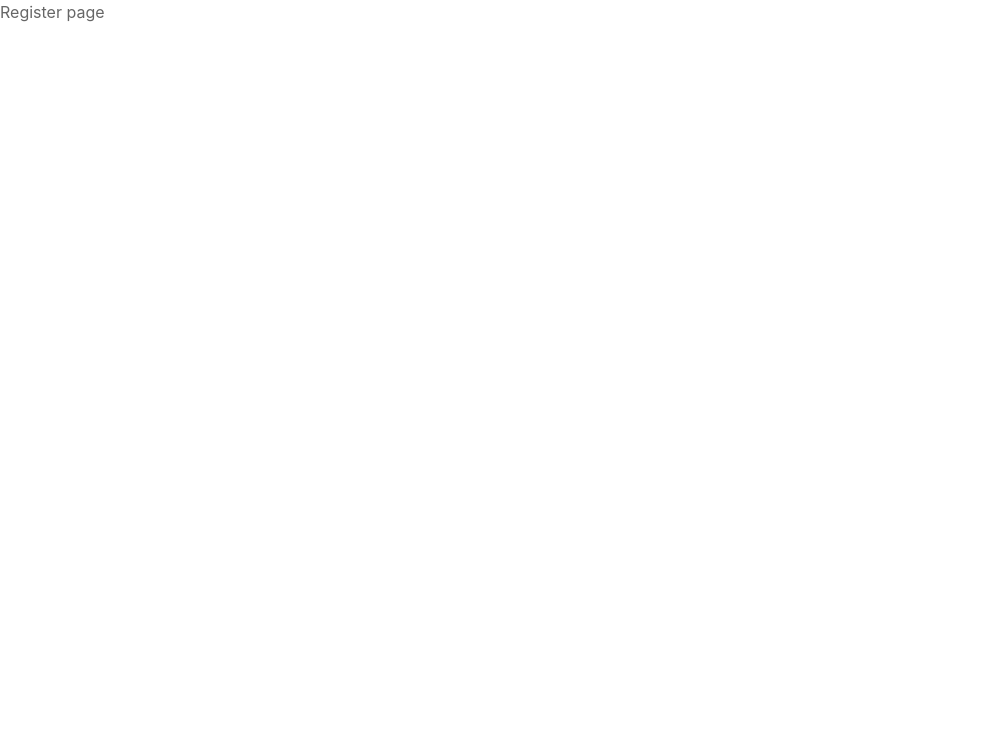
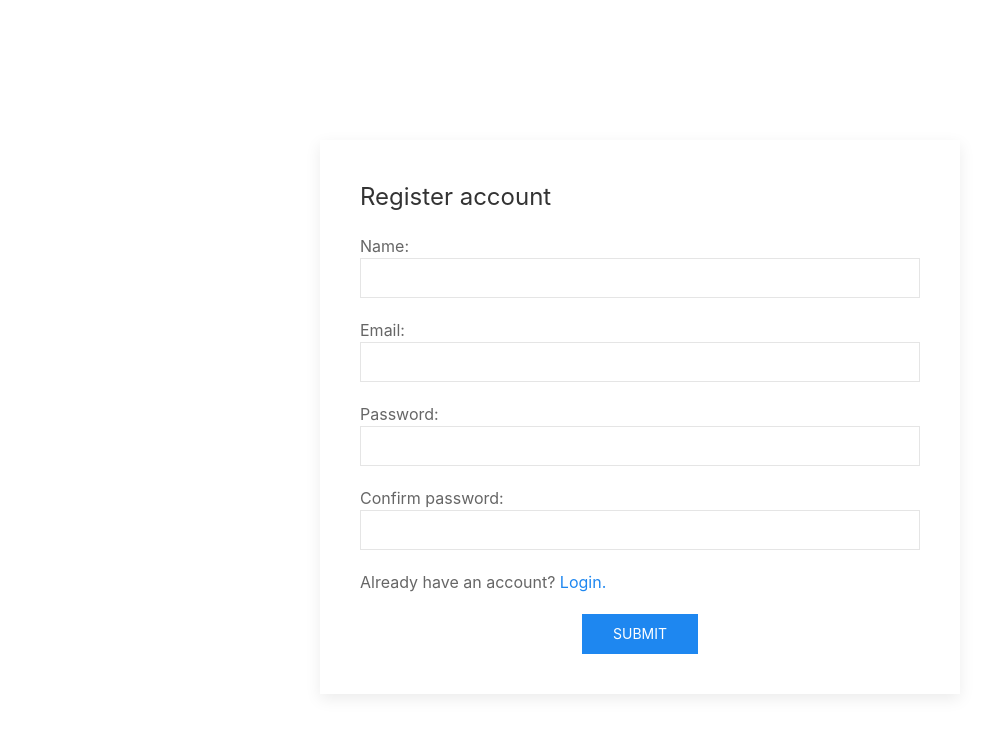
Before and after one commit to mihajlo97/etf-thesis-2022, a React (Create React App) app in the folder frontend/: page /login in a window 1280 px wide. Both pictures are taken after a click on the link "Register new account.". Shown: the top 734 px of the page, without its empty margins (0-982 px from the left). Built offline with nearby package versions, Linux system fonts and the light colour scheme.

Commit message:
Added register page UI.

```diff
--- a/frontend/src/components/pages/login/login.tsx
+++ b/frontend/src/components/pages/login/login.tsx
@@ -17,17 +17,17 @@ export const Login = () => {
           <h3 className="uk-card-title">{"Welcome to $PROJ_NAME!"}</h3>
           <form>
             <fieldset className="uk-fieldset">
-              <label htmlFor="emailField">{"Email:"}</label>
+              <label htmlFor="login_Email-Field">{"Email:"}</label>
               <input
                 className="uk-input uk-margin-bottom"
-                id="emailField"
+                id="login_Email-Field"
                 type="text"
               ></input>
 
-              <label htmlFor="passwordField">{"Password:"}</label>
+              <label htmlFor="login_Password-Field">{"Password:"}</label>
               <input
                 className="uk-input"
-                id="passwordField"
+                id="login_Password-Field"
                 type="password"
               ></input>
 
--- a/frontend/src/components/pages/register/register.tsx
+++ b/frontend/src/components/pages/register/register.tsx
@@ -1,9 +1,66 @@
+/* eslint-disable jsx-a11y/anchor-is-valid */
 import React from "react";
+import { useNavigate } from "react-router-dom";
+import { AppRoutes } from "../../../consts/routes";
 
 export const Register = () => {
+  const navigate = useNavigate();
+
+  const navigateToLogin = () => {
+    navigate(AppRoutes.login);
+  };
+
   return (
     <React.Fragment>
-      <p>Register page</p>
+      <div className="uk-flex uk-flex-column uk-flex-center uk-flex-middle uk-margin-xlarge-top">
+        <div className="uk-card uk-card-default uk-card-body uk-width-1-2@m">
+          <h3 className="uk-card-title">{"Register account"}</h3>
+          <form>
+            <fieldset className="uk-fieldset">
+              <label htmlFor="register_Name-Field">{"Name:"}</label>
+              <input
+                className="uk-input uk-margin-bottom"
+                id="register_Name-Field"
+                type="text"
+              ></input>
+
+              <label htmlFor="register_Email-Field">{"Email:"}</label>
+              <input
+                className="uk-input uk-margin-bottom"
+                id="register_Email-Field"
+                type="text"
+              ></input>
+
+              <label htmlFor="register_Password-Field">{"Password:"}</label>
+              <input
+                className="uk-input uk-margin-bottom"
+                id="register_Password-Field"
+                type="password"
+              ></input>
+
+              <label htmlFor="register_Confirm-Password-Field">
+                {"Confirm password:"}
+              </label>
+              <input
+                className="uk-input"
+                id="register_Confirm-Password-Field"
+                type="password"
+              ></input>
+
+              <p className="uk-margin-bottom">
+                {"Already have an account? "}
+                <a onClick={navigateToLogin}>{"Login."}</a>
+              </p>
+
+              <div className="uk-flex uk-flex-center">
+                <button className="uk-button uk-button-primary">
+                  {"Submit"}
+                </button>
+              </div>
+            </fieldset>
+          </form>
+        </div>
+      </div>
     </React.Fragment>
   );
 };
```
